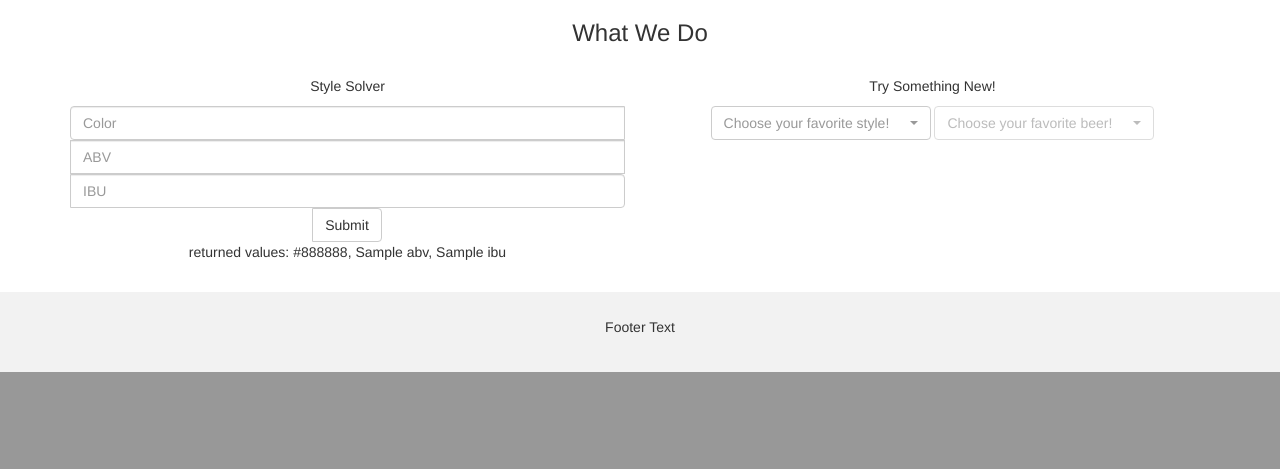
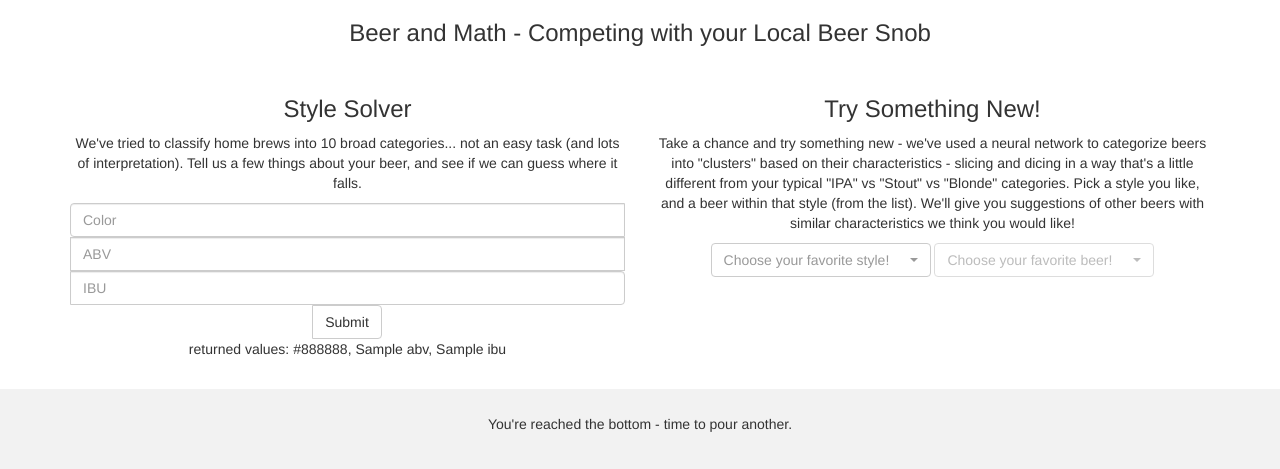
Before and after one commit to brbales/brews_and_views, a Python web app: template templates/index.html in a window 1280 px wide. Shown: the part 1012-1481 px from the top of the page. Before the commit the page ends 1384 px from the top, so only its background shows below. Run offline with Jinja, Linux system fonts and the light colour scheme; the template is opened without the code that fills it: most values are stand-ins (such as "Sample title", 1, 10 or a date in 2020); grey boxes labelled with a size stand in for pictures from a placeholder-image service; some libraries are stand-ins or nearby versions.

Commit message:
updated index.html (page text)

```diff
--- a/static/style.css
+++ b/static/style.css
@@ -73,3 +73,5 @@ footer {
     display: none;
   }
 }
+
+.w3-left-align{ font-size: 10x}
--- a/templates/index.html
+++ b/templates/index.html
@@ -92,11 +92,12 @@
   </div>
 
   <div class="container text-center">
-    <h3>What We Do</h3>
+    <h3>Beer and Math - Competing with your Local Beer Snob</h3>
     <br>
     <div class="row">
       <div class="col-sm-6">
-        <p>Style Solver</p>
+        <h3>Style Solver</h3>
+        <p>We've tried to classify home brews into 10 broad categories... not an easy task (and lots of interpretation). Tell us a few things about your beer, and see if we can guess where it falls.</p>
         <form method="POST">
           <div class="input-group">
             <input type="text" class="form-control" placeholder="Color" aria-describedby="basic-addon1" name = "color">
@@ -111,7 +112,8 @@
         <p>returned values: {{ color }}, {{ abv }}, {{ ibu }}</p>
       </div>
       <div class="col-sm-6">
-        <p>Try Something New!</p>
+        <h3>Try Something New!</h3>
+        <p>Take a chance and try something new - we've used a neural network to categorize beers into "clusters" based on their characteristics - slicing and dicing in a way that's a little different from your typical "IPA" vs "Stout" vs "Blonde" categories. Pick a style you like, and a beer within that style (from the list). We'll give you suggestions of other beers with similar characteristics we think you would like!<p>
         <div class="row-fluid">
           <form method="POST">
             <select class="selectpicker" data-live-search-style="startwith" data-show-subtext="true" data-live-search="true" id="styles_dropdown"
@@ -128,7 +130,7 @@
   <br>
 
   <footer class="container-fluid text-center">
-    <p>Footer Text</p>
+    <p>You're reached the bottom - time to pour another.</p>
   </footer>
 
 </body>
```
